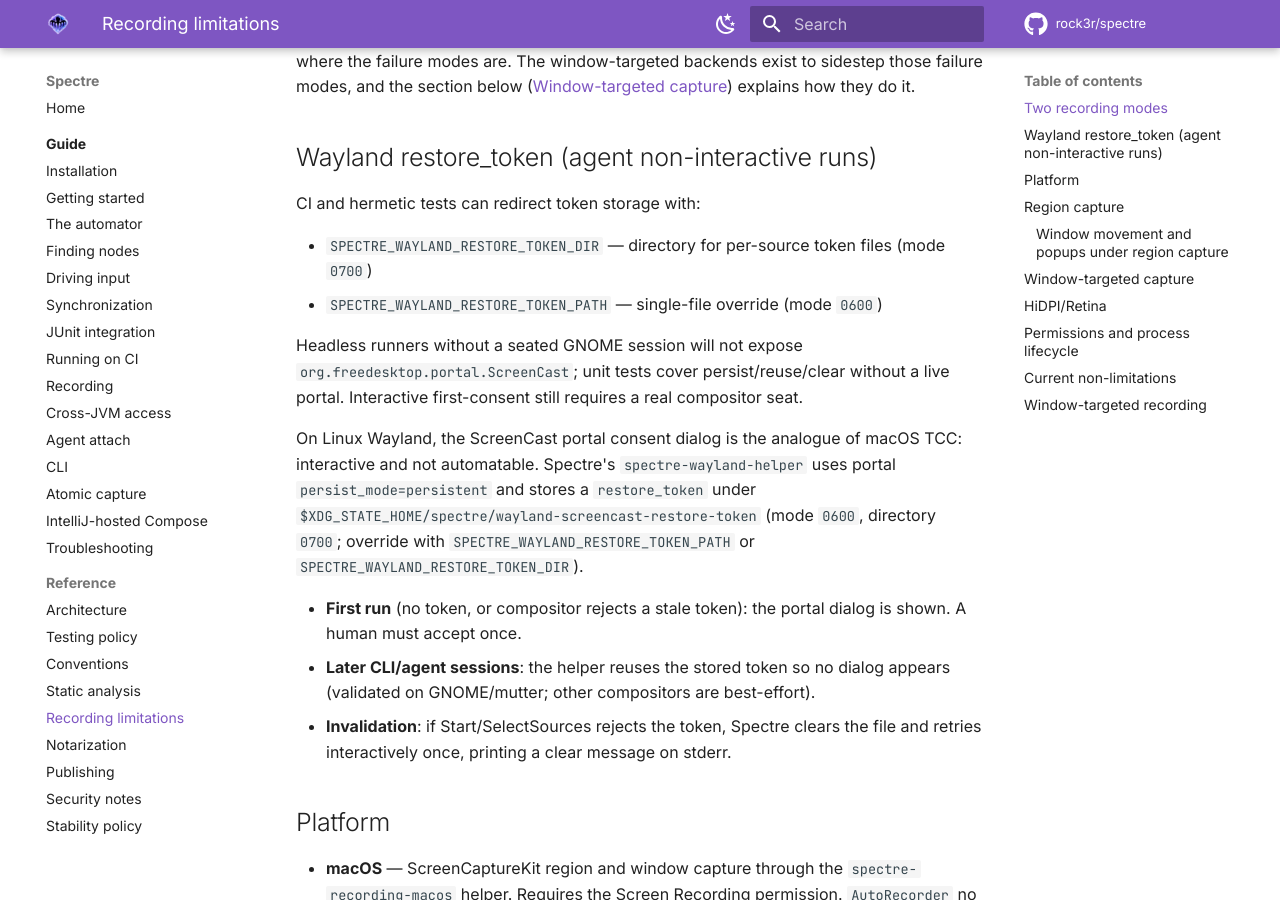
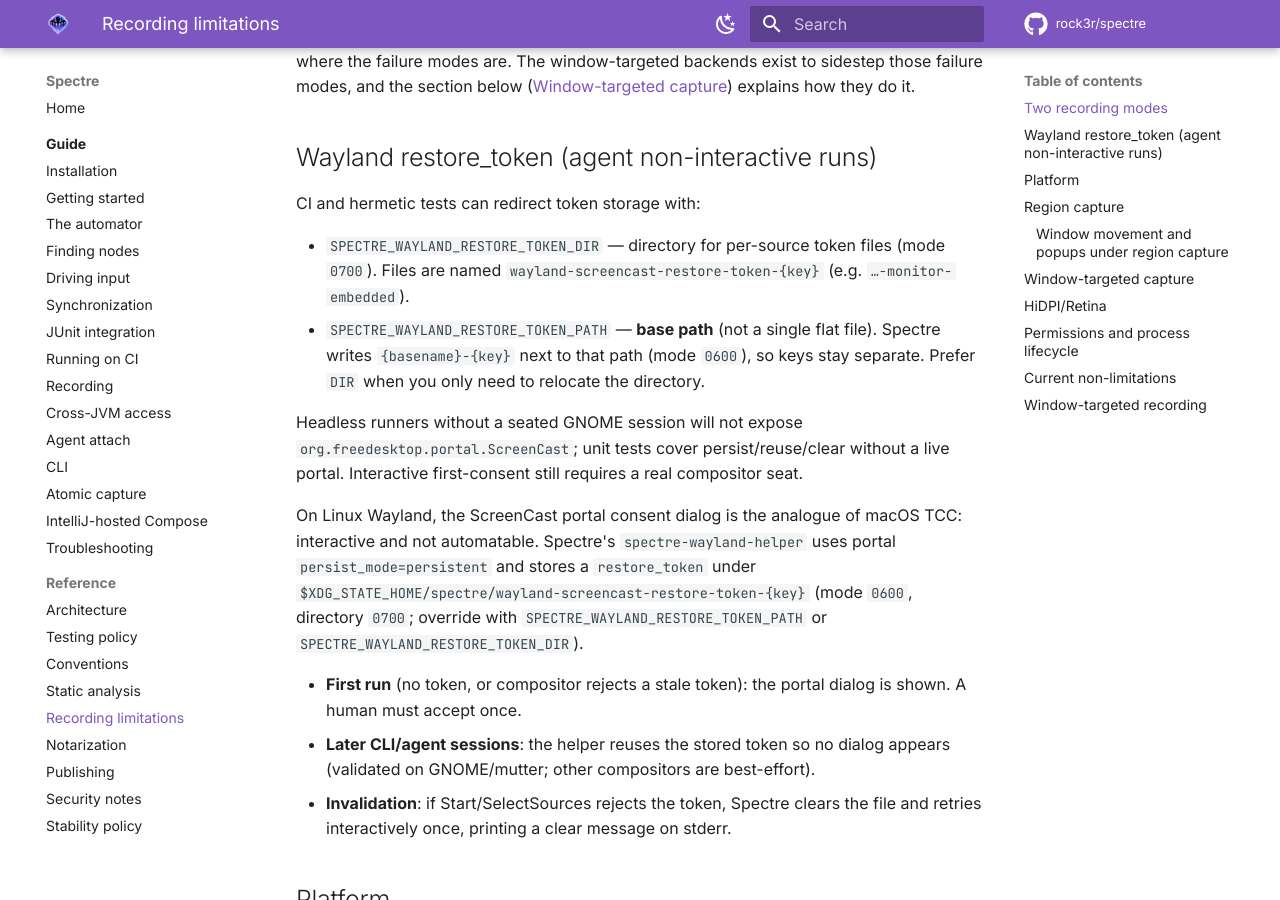
Before and after one commit to rock3r/spectre, an MkDocs documentation site: the page built from docs/RECORDING-LIMITATIONS.md, in a window 1280 px wide and 900 px high, scrolled down 1557 px. Built offline with MkDocs 1.6.1 and Material for MkDocs 9.7.7, drawn with Linux system fonts in a browser that asks for light colours; comment, search, counter and statistics services are not loaded.

Commit message:
Address review: inject TCC preflight, fix PATH docs and temp filter
Make Screen Recording preflight injectable so kill-target unit tests stay
CI-safe without real TCC. Correct restore_token PATH docs as a keyed base
path, and match write_private_file temp names (.{name}.tmp.{pid}) in the
atomic leftover assertion.

```diff
--- a/docs/RECORDING-LIMITATIONS.md
+++ b/docs/RECORDING-LIMITATIONS.md
@@ -50,8 +50,11 @@ failure modes, and the section below
 
 CI and hermetic tests can redirect token storage with:
 
-- `SPECTRE_WAYLAND_RESTORE_TOKEN_DIR` — directory for per-source token files (mode `0700`)
-- `SPECTRE_WAYLAND_RESTORE_TOKEN_PATH` — single-file override (mode `0600`)
+- `SPECTRE_WAYLAND_RESTORE_TOKEN_DIR` — directory for per-source token files (mode `0700`).
+  Files are named `wayland-screencast-restore-token-{key}` (e.g. `…-monitor-embedded`).
+- `SPECTRE_WAYLAND_RESTORE_TOKEN_PATH` — **base path** (not a single flat file). Spectre
+  writes `{basename}-{key}` next to that path (mode `0600`), so keys stay separate.
+  Prefer `DIR` when you only need to relocate the directory.
 
 Headless runners without a seated GNOME session will not expose
 `org.freedesktop.portal.ScreenCast`; unit tests cover persist/reuse/clear without a
@@ -60,7 +63,7 @@ live portal. Interactive first-consent still requires a real compositor seat.
 On Linux Wayland, the ScreenCast portal consent dialog is the analogue of macOS TCC:
 interactive and not automatable. Spectre's `spectre-wayland-helper` uses portal
 `persist_mode=persistent` and stores a `restore_token` under
-`$XDG_STATE_HOME/spectre/wayland-screencast-restore-token` (mode `0600`, directory
+`$XDG_STATE_HOME/spectre/wayland-screencast-restore-token-{key}` (mode `0600`, directory
 `0700`; override with `SPECTRE_WAYLAND_RESTORE_TOKEN_PATH` or
 `SPECTRE_WAYLAND_RESTORE_TOKEN_DIR`).
 
```
Also changed, not shown: 3 other files.
